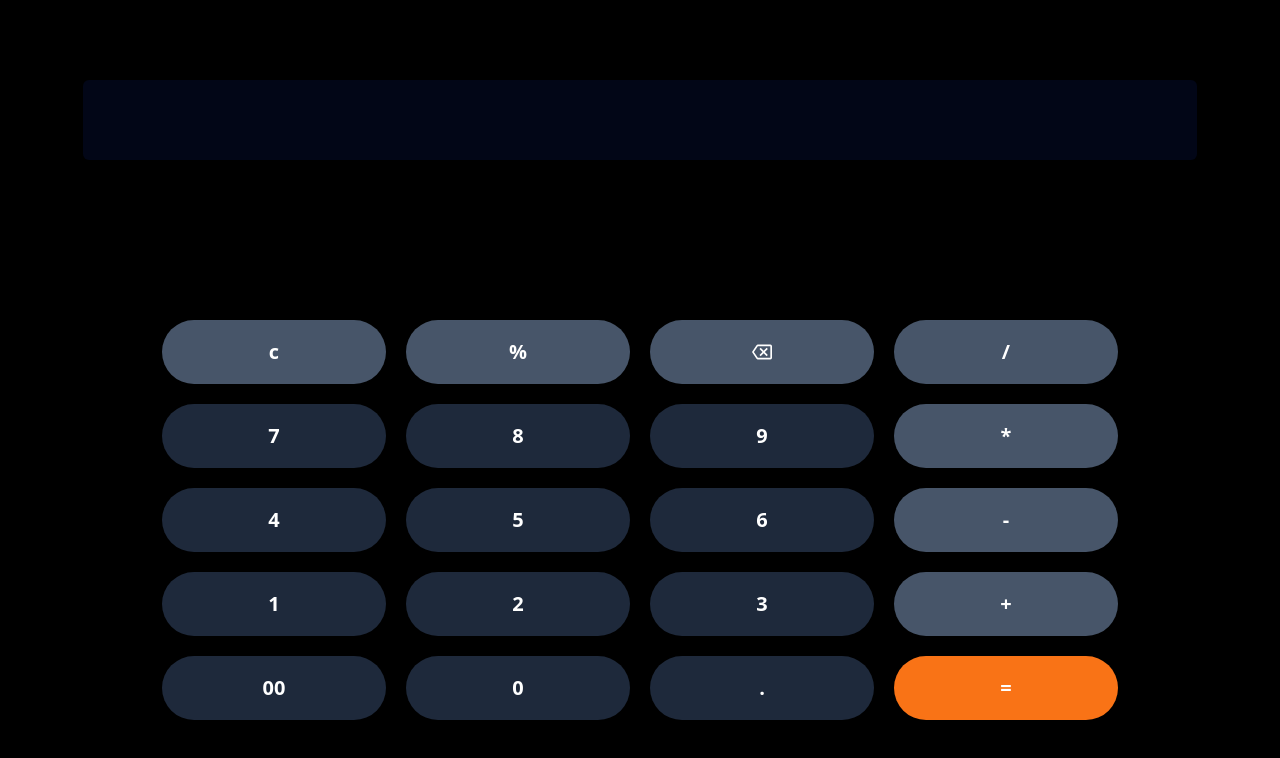
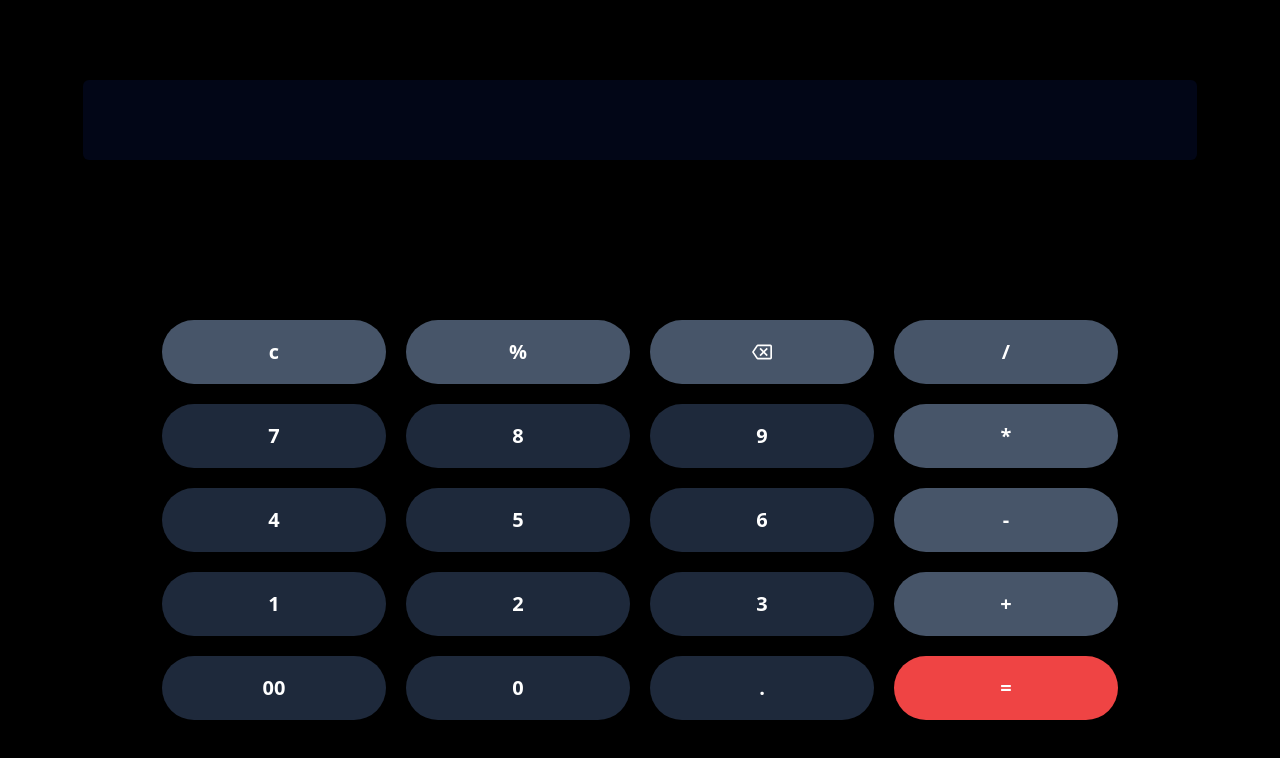
Before and after one commit to BhargavBhimani/calculator-PWA, a Vue app: page / in a window 1280 px wide. Shown: the top 758 px of the page. Built offline with nearby package versions, Linux system fonts and the light colour scheme.

Commit message:
deploy test

```diff
--- a/src/components/input-field.vue
+++ b/src/components/input-field.vue
@@ -14,7 +14,7 @@
         :class="{
           'bg-slate-800': btn.type == 'num',
           'bg-slate-600': btn.type == 'opt',
-          'bg-orange-500': btn.type == '=',
+          'bg-red-500': btn.type == '=',
         }" @click="() => {
   if (btn.value == 'c') {
     clearInput();
```
